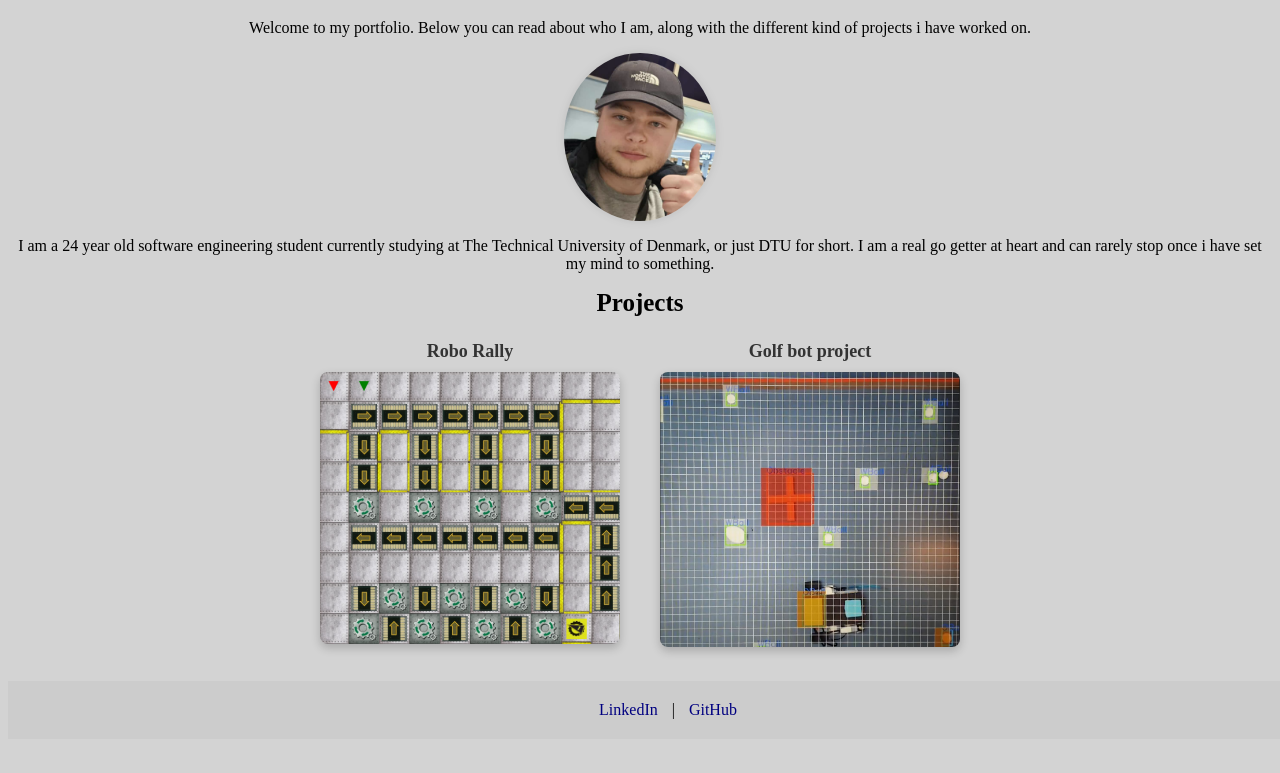
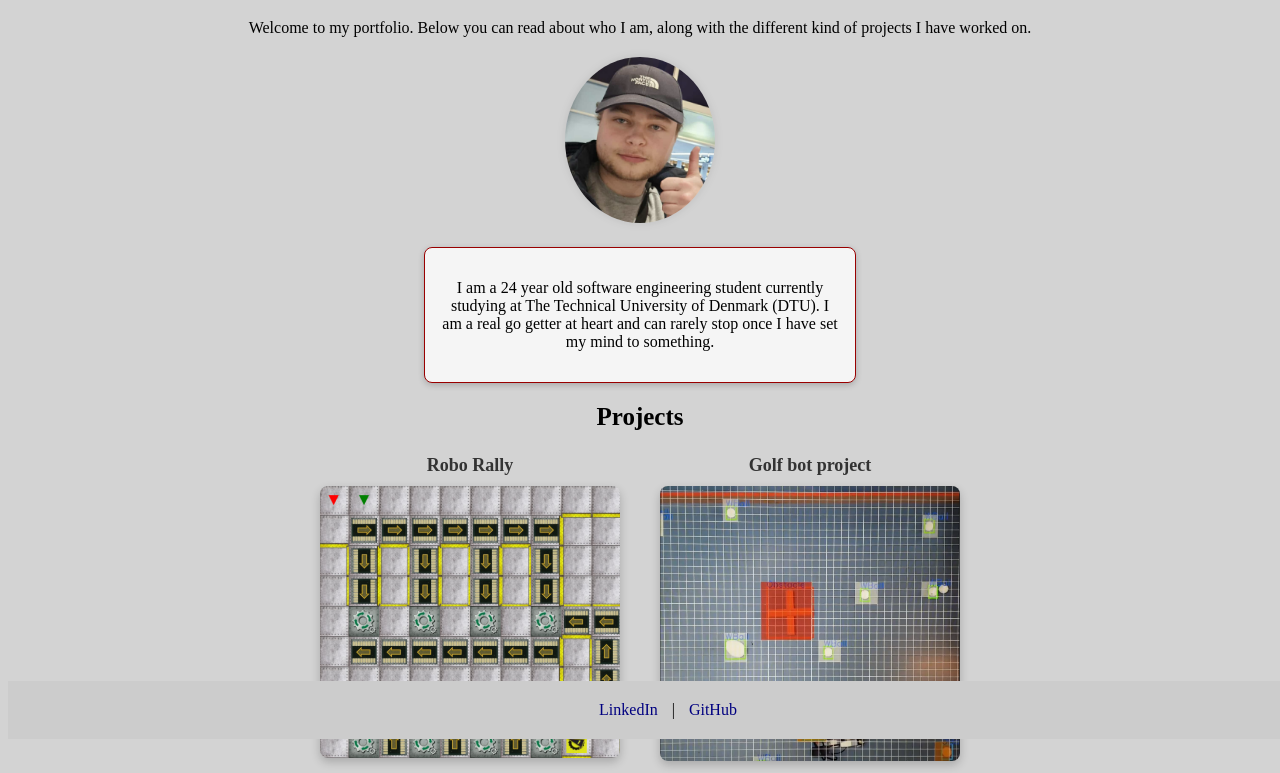
Before and after one commit to Pyrolin/Website, a plain HTML site: page main.html in a window 1280 px wide. Shown: the part 61-834 px from the top of the page. Before the commit the page ends 800 px from the top, so only its background shows below. Drawn offline with Linux system fonts and the light colour scheme.

Commit message:
Changes to image

```diff
--- a/main.html
+++ b/main.html
@@ -9,16 +9,21 @@
 <h1>Hi there! Im Mads</h1>
 
 <p class ="p1">
-Welcome to my portfolio. Below you can read about who I am, along with the different kind of projects i have worked on.
+Welcome to my portfolio. Below you can read about who I am, along with the different kind of projects I have worked on.
 </p>
 
-<div class="selfie">
-  <img src="Selfie.png" alt="Selfie">
+<div class="selfie-container">
+  <a href="Personal.html" target="_blank" rel="noopener noreferrer" class="selfie">
+    <img src="Selfie.png" alt="Selfie">
+  </a>
 </div>
 
-<p class ="p2">
-I am a 24 year old software engineering student currently studying at The Technical University of Denmark, or just DTU for short. I am a real go getter at heart and can rarely stop once i have set my mind to something.
-</p>
+
+<div class="p2-container">
+  <p class="p2">
+    I am a 24 year old software engineering student currently studying at The Technical University of Denmark (DTU). I am a real go getter at heart and can rarely stop once I have set my mind to something.
+  </p>
+</div>
 
 <h3>Projects</h3>
 
--- a/style.css
+++ b/style.css
@@ -17,6 +17,16 @@ body {
     text-align: center;
   }
 
+  .p2-container {
+    border: 1px solid #990000;
+    background-color: #f5f5f5;
+    padding: 15px;
+    border-radius: 8px;
+    width: 400px;
+    margin: 20px auto;
+    box-shadow: 0 2px 6px rgba(0,0,0,0.2);
+  }
+
   h3 {
   color: black;
   text-align: center;
@@ -24,14 +34,29 @@ body {
   margin: 0%;
   }
 
-  .selfie img {
-  width: 12%; /* Adjust width */
-  border-radius: 50%; /* Apply rounded corners */
-  box-shadow: 0 0 10px rgba(0, 0, 0, 0.1); /* Add a subtle shadow */
-  filter: grayscale(20%); /* Apply grayscale effect */
+/* Center the link itself */
+.selfie {
+  display: inline-block; /* anchor fits the image */
+  text-align: center;    /* keep any content inside centered */
+}
 
-  display: block;      /* Make image a block element */
-  margin: 0 auto;      /* Center horizontally */
+/* Center the .selfie block itself */
+.selfie-container {
+  text-align: center; /* center the inline-block link in the page */
+  margin: 20px 0;     /* some space above/below */
+}
+
+.selfie img {
+  width: 150px; /* fixed size so it's consistent */
+  border-radius: 50%;
+  box-shadow: 0 0 10px rgba(0, 0, 0, 0.1);
+  filter: grayscale(20%);
+  transition: transform 0.3s ease, box-shadow 0.3s ease;
+}
+
+.selfie:hover img {
+  transform: scale(1.05);
+  box-shadow: 0 8px 16px rgba(0,0,0,0.3);
 }
 
 
```
Also changed, not shown: Personal.html (added, +12 -0 lines).
